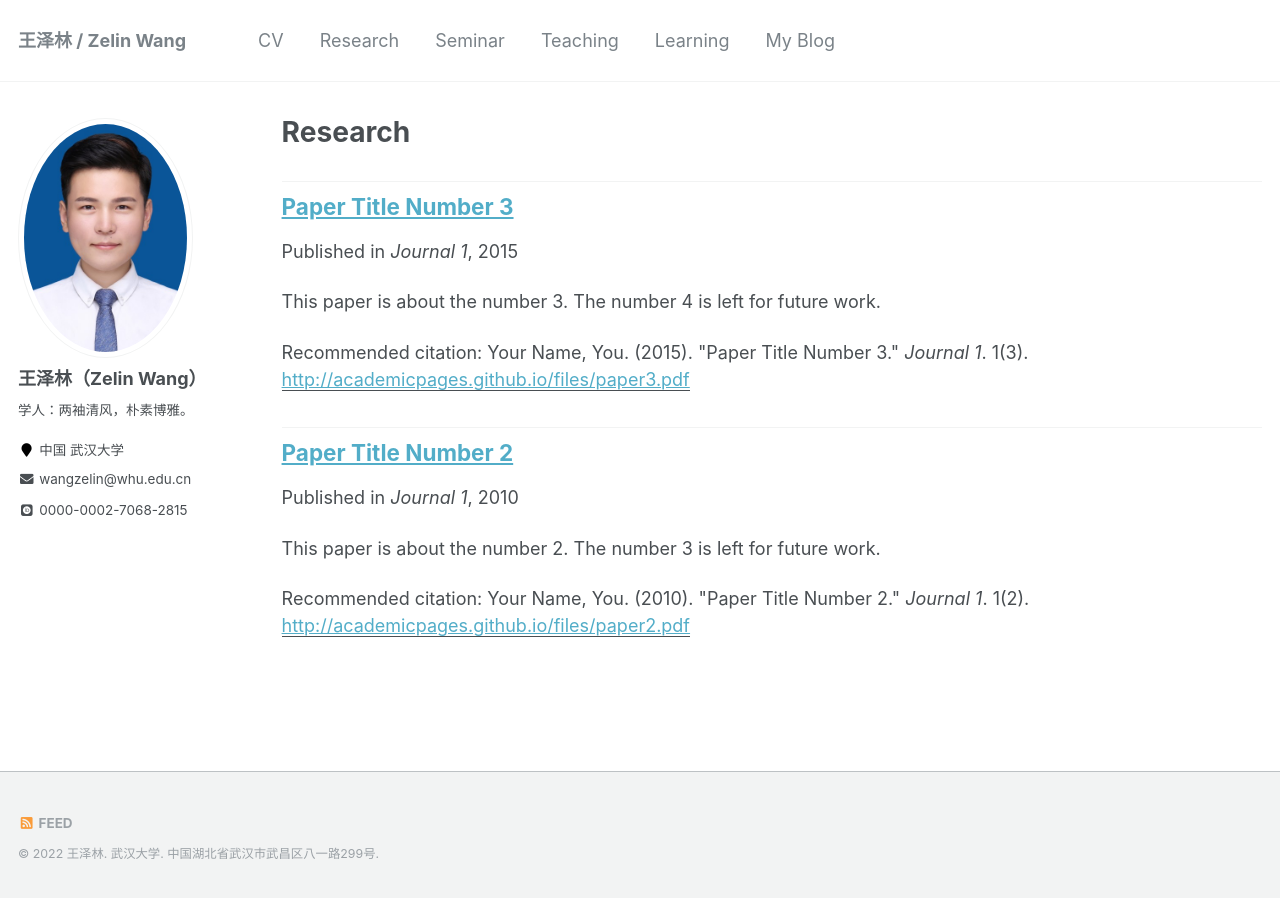
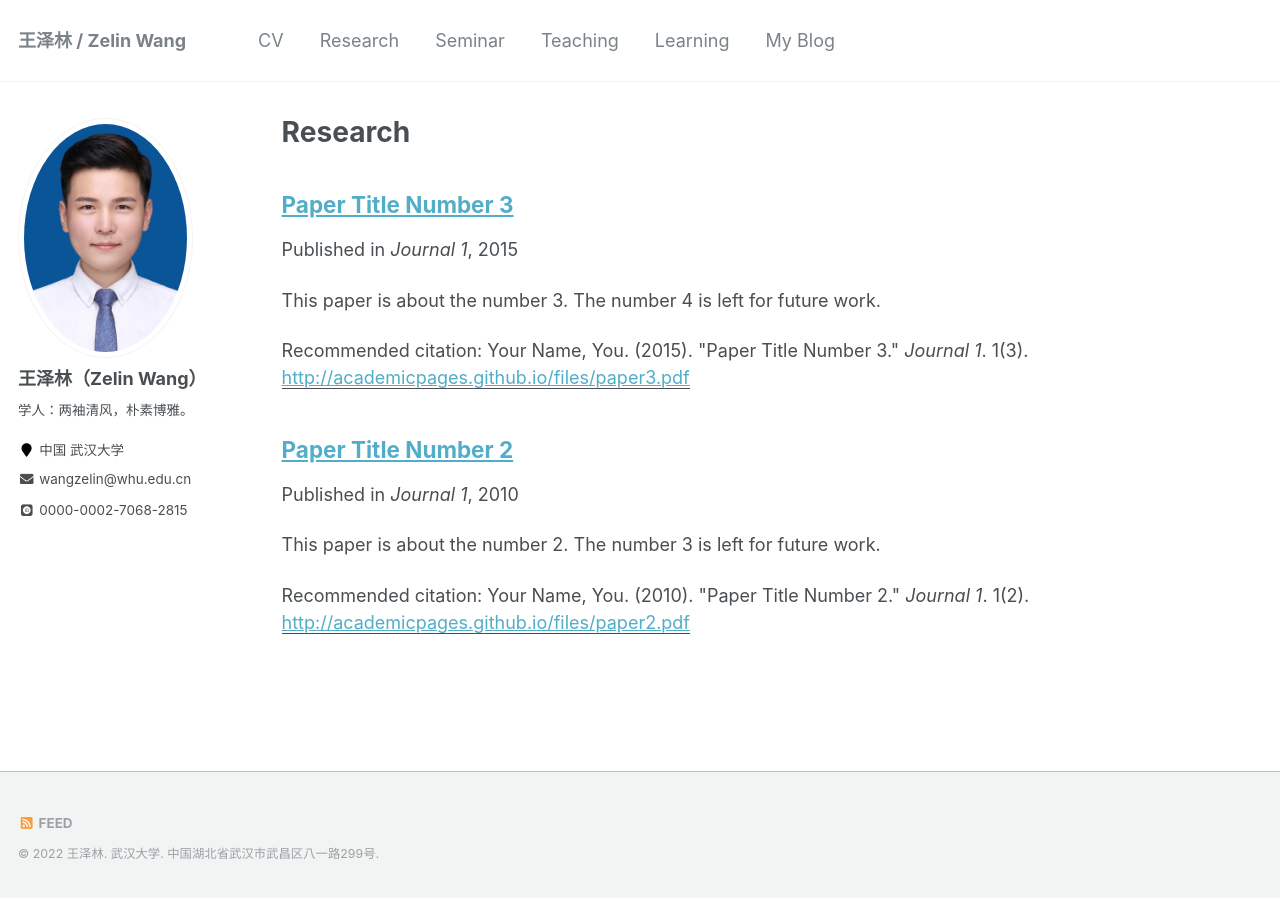
Before and after one commit to ColinWangZelin/colinwangzelin.github.io, a Jekyll site: the page built from _pages/research.md, in a window 1280 px wide. Built offline with Jekyll 4.4.1, drawn with Linux system fonts in a browser that asks for light colours; some web fonts are replaced.

Commit message:
Update research.md

```diff
--- a/_pages/research.md
+++ b/_pages/research.md
@@ -13,6 +13,5 @@
 
 {% capture year %}{{ post.date | date: '%Y' }}{% endcapture %}
 {% for post in site.research reversed %}
-  <h2 id="{{ year | slugify }}" class="archive__subtitle">{{ year }}</h2>
   {% include archive-single.html %}
 {% endfor %}
```
